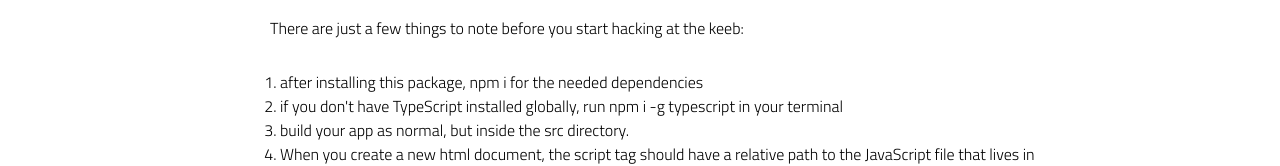
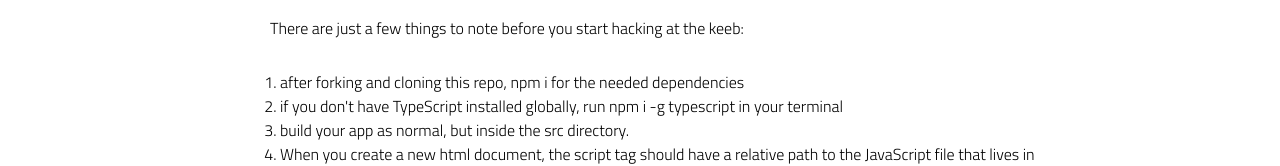
Before and after one commit to benwaples/create-alchemy-bootstrap-ts, a website with bundled scripts: page src/index.html in a window 1280 px wide. Shown: the part 596-762 px from the top of the page. Built offline with nearby package versions, Linux system fonts and the light colour scheme.

Commit message:
update home page

```diff
--- a/src/index.html
+++ b/src/index.html
@@ -36,7 +36,7 @@
                 <h2>First time users</h2>
                 <p>There are just a few things to note before you start hacking at the keeb:</p>
                 <ol>
-                    <li>after installing this package, npm i for the needed dependencies</li>
+                    <li>after forking and cloning this repo, npm i for the needed dependencies</li>
                     <li>if you don't have TypeScript installed globally, run npm i -g typescript in your terminal</li>
                     <li>build your app as normal, but inside the src directory.</li>
                     <li>When you create a new html document, the script tag should have a relative path to the JavaScript file that lives in the public directory. For example, and html file in the root of src would have path such as '../public/app.js'</li>
```
